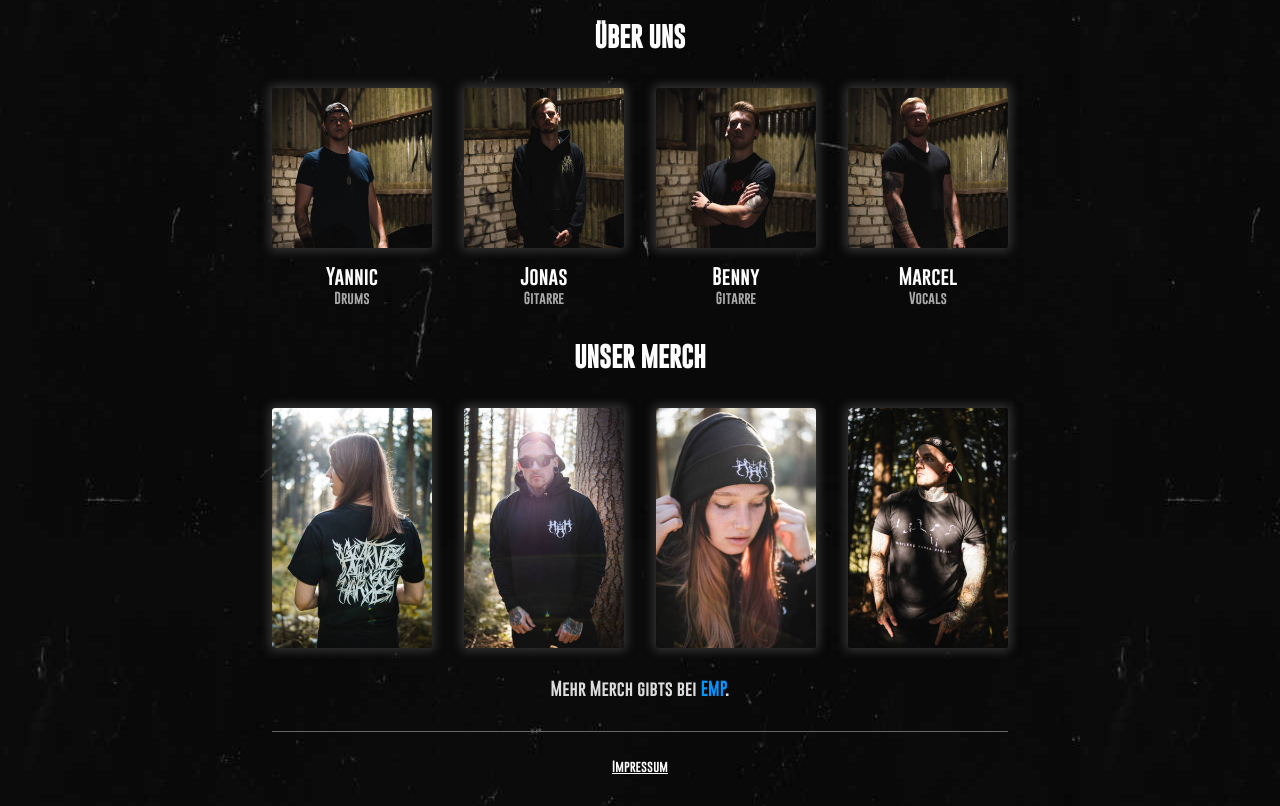
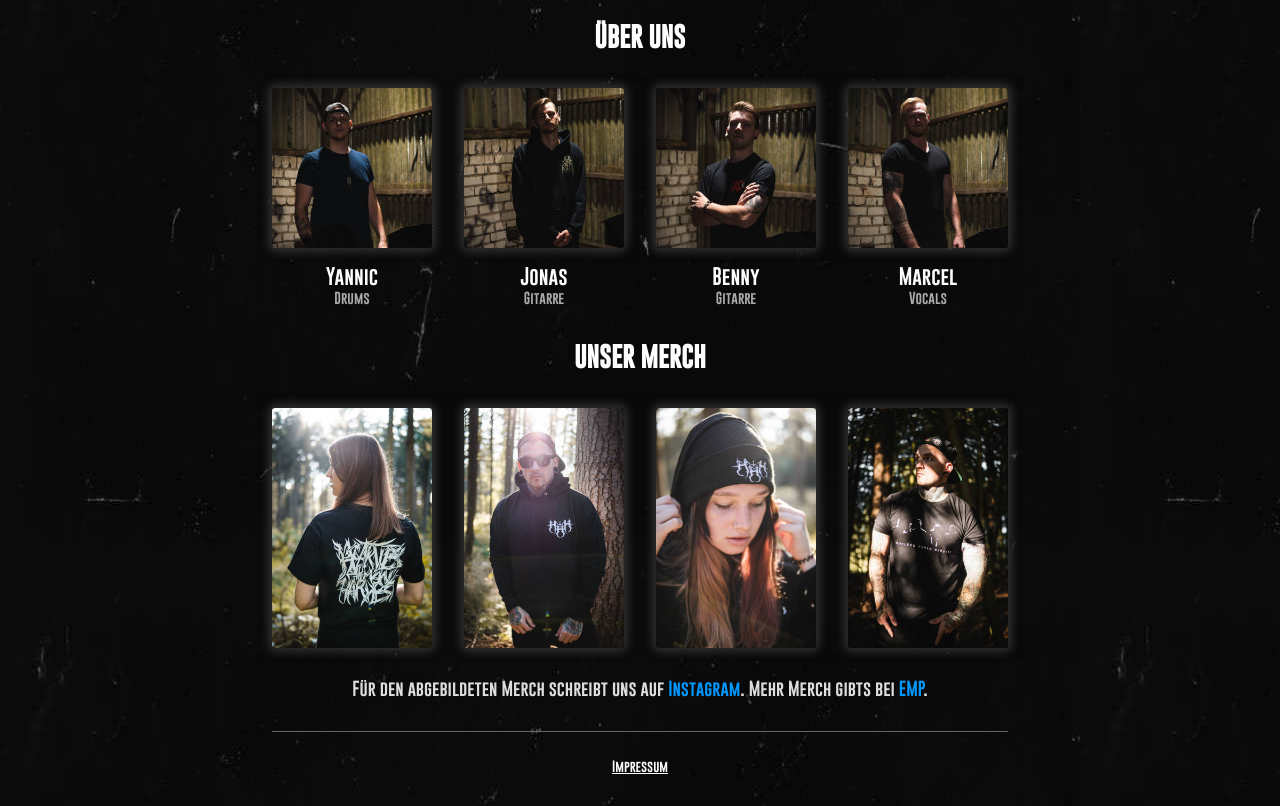
Before and after one commit to noahgels/hxhxh-website, a Next.js app: page / in a window 1280 px wide. Shown: the part 1598-2404 px from the top of the page. Built offline with nearby package versions, Linux system fonts and the light colour scheme.

Commit message:
Final final final

```diff
--- a/components/general/TitledCard.js
+++ b/components/general/TitledCard.js
@@ -7,7 +7,7 @@ export default function TitledCard(props) {
     if (props.href) {
         return (
             <Link href={props.href}>
-                <a>
+                <a target="_blank">
                     <Content {...props}/>
                 </a>
             </Link>
--- a/components/index/merch/Merch.js
+++ b/components/index/merch/Merch.js
@@ -56,13 +56,19 @@ export default function Merch() {
           </li>
         </div>
       </ul>
-      <p className={styles.text}> Mehr Merch gibts bei{' '}
+      <p className={styles.text}>
+        Für den abgebildeten Merch schreibt uns auf{' '}
+        <Link href="https://www.instagram.com/hxhxh.band/#">
+          <a className={styles.link} target="_blank">
+            Instagram
+          </a>
+        </Link>.
+        Mehr Merch gibts bei{' '}
         <Link href="https://www.emp.de/search?cgid=root&prefn1=brandFun&prefv1=Heartless%20Human%20Harvest&noredirect=1">
-          <a className={styles.link}>
+          <a className={styles.link} target="_blank">
             EMP
           </a>
-        </Link>
-        .
+        </Link>.
       </p>
     </section>
   )
--- a/components/index/social-media/SocialMedia.js
+++ b/components/index/social-media/SocialMedia.js
@@ -28,7 +28,7 @@ export default function SocialMedia() {
       {items.map(item =>
         <li key={item.href}>
         <Link href={item.href}>
-          <a>
+          <a target="_blank">
             <img
               className={styles.icon}
               src={`/images/logos/social/${item.icon}.svg`}
--- a/pages/about.js
+++ b/pages/about.js
@@ -24,7 +24,7 @@ export default function About() {
 
           <h2 className={styles.h2}>Redaktionell verantwortlich</h2>
           <p>Jonas Kramer<br />
-              Wespenweg Keine Ahnung<br />
+              Wespenweg 4<br />
               49811 Lingen</p>
 
           <p>Quelle: <a href="https://www.e-recht24.de">eRecht24</a></p>
```
